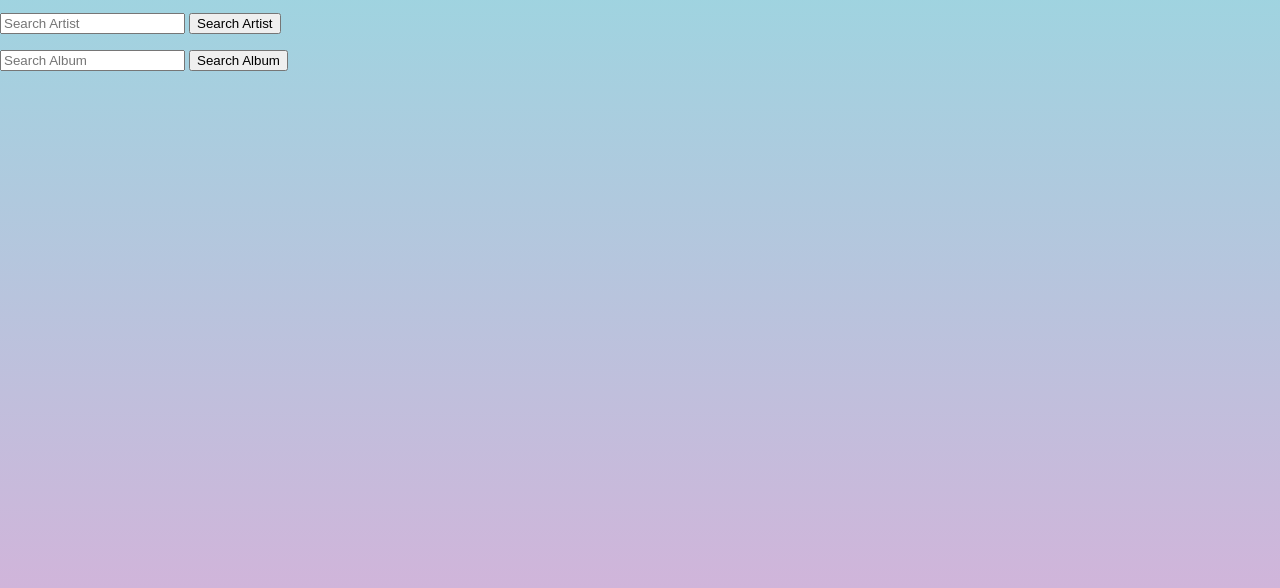
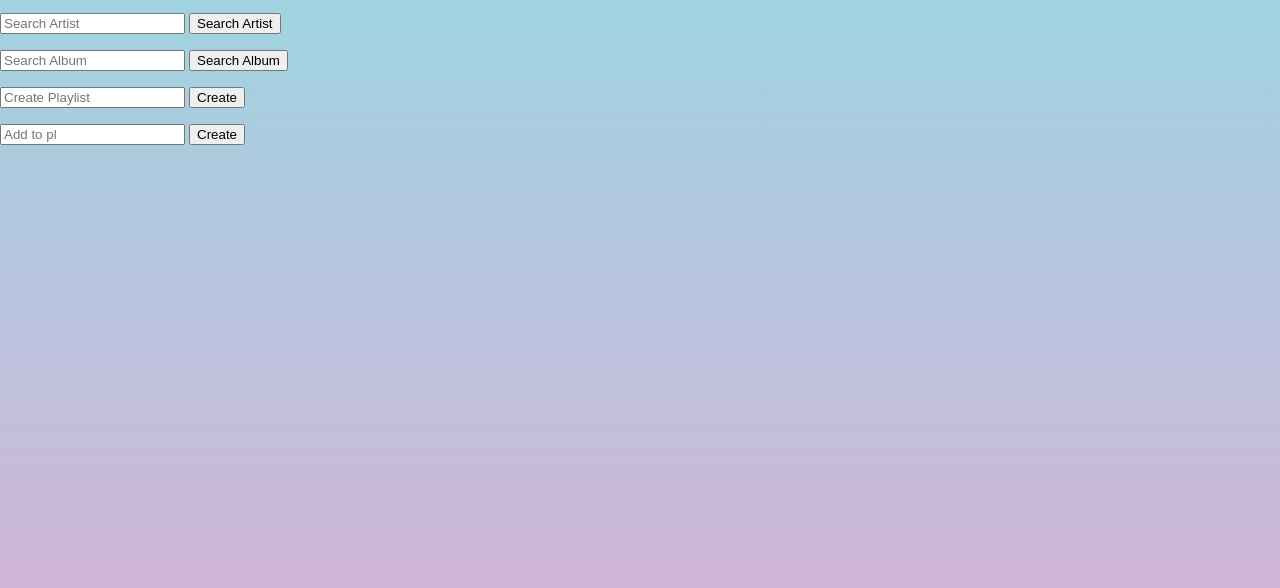
Before and after one commit to akehal/RESTful-Playlist, a website: page static/index.html in a window 1280 px wide. Shown: the part 104-692 px from the top of the page. Drawn offline with Linux system fonts and the light colour scheme.

Commit message:
Add more front-end
Create playlist and add songs to playlist

```diff
--- a/static/index.html
+++ b/static/index.html
@@ -26,6 +26,16 @@
           <button id="album-search" class="btn">Search Album</button>
         </p>
 
+        <p>
+          <input type = "text" id="create-playlist" placeholder="Create Playlist" onkeydown="return /[a-z]/i.test(event.key)">
+          <button id="create-playlist" class="btn">Create</button>
+        </p>
+
+        <p>
+          <input type = "text" id="create-playlist" placeholder="Add to pl" onkeydown="return /[a-z]/i.test(event.key)">
+          <button id="create-playlist" class="btn">Create</button>
+        </p>
+
       </form>
     </div>
 
```
